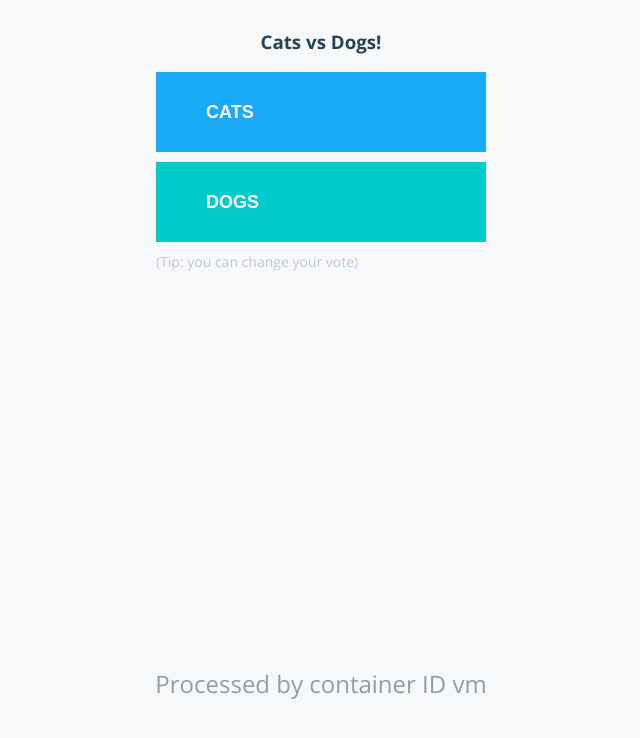
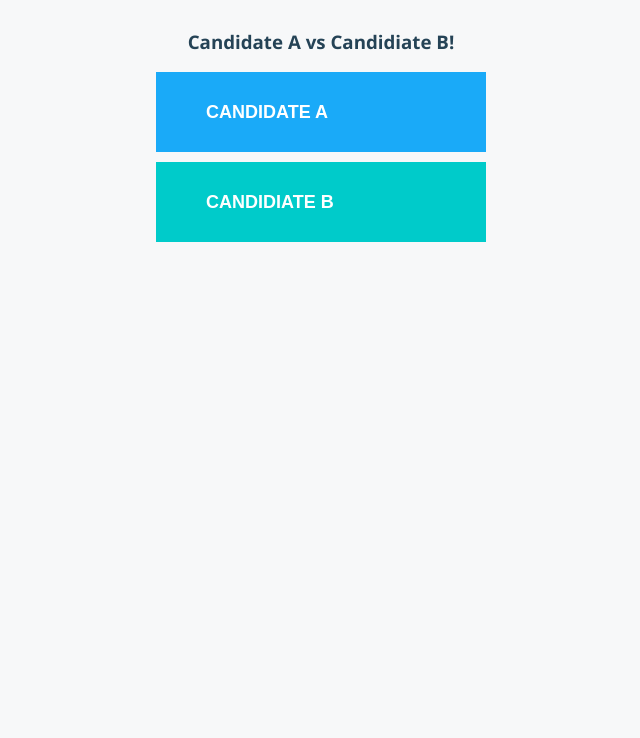
Before and after one commit to saaryan-299/major-project-2, a Flask app: page / in a window 1280 px wide. Shown: the top 738 px of the page, without its empty margins (319-959 px from the left). Run offline with Flask 2, Linux system fonts and the light colour scheme; some libraries are stand-ins or nearby versions.

Commit message:
changed candidate name

```diff
--- a/result/dotnet/Result/appsettings.json
+++ b/result/dotnet/Result/appsettings.json
@@ -1,7 +1,7 @@
 {
   "Voting": {
-    "OptionA": "Cats",
-    "OptionB": "Dogs"
+    "OptionA": "Candidate A",
+    "OptionB": "Candidate B"
   },
   "ResultsTimer": {
     "PublishMilliseconds": 2500
--- a/result/views/index.html
+++ b/result/views/index.html
@@ -2,7 +2,7 @@
 <html ng-app="catsvsdogs">
   <head>
     <meta charset="utf-8">
-    <title>Cats vs Dogs -- Result</title>
+    <title>Candidate A vs B  Vote Result</title>
     <base href="/index.html">
     <meta name = "viewport" content = "width=device-width, initial-scale = 1.0">
     <meta name="keywords" content="docker-compose, docker, stack">
@@ -20,12 +20,12 @@
       <div id="content-container-center">
         <div id="choice">
           <div class="choice cats">
-            <div class="label">Cats</div>
+            <div class="label">Candidate A</div>
             <div class="stat">{{aPercent | number:1}}%</div>
           </div>
           <div class="divider"></div>
           <div class="choice dogs">
-            <div class="label">Dogs</div>
+            <div class="label">Candidate B</div>
             <div class="stat">{{bPercent | number:1}}%</div>
           </div>
         </div>
--- a/vote/app.py
+++ b/vote/app.py
@@ -6,8 +6,8 @@ import random
 import json
 import logging
 
-option_a = os.getenv('OPTION_A', "Cats")
-option_b = os.getenv('OPTION_B', "Dogs")
+option_a = os.getenv('OPTION_A', "Candidate A")
+option_b = os.getenv('OPTION_B', "Candidiate B")
 hostname = socket.gethostname()
 
 app = Flask(__name__)
--- a/vote/dotnet/Vote/appsettings.json
+++ b/vote/dotnet/Vote/appsettings.json
@@ -1,7 +1,7 @@
 {
   "Voting": {
-    "OptionA": "Cats",
-    "OptionB":  "Dogs"
+    "OptionA": "Candidate A",
+    "OptionB":  "Candidate B"
   },
   "MessageQueue": {
     "Enabled": true,
--- a/vote/static/stylesheets/style.css
+++ b/vote/static/stylesheets/style.css
@@ -33,21 +33,6 @@ button.a{
 
 button.b{
   background-color: #00cbca;
-}
-
-#tip{
-  text-align: left;
-  color: #c0c9ce;
-  font-size: 14px;
-}
-
-#hostname{
-  position: absolute;
-  bottom: 100px;
-  right: 0;
-  left: 0;
-  color: #8f9ea8;
-  font-size: 24px;
 }
 
 #content-container{
--- a/vote/templates/index.html
+++ b/vote/templates/index.html
@@ -18,12 +18,6 @@
           <button id="a" type="submit" name="vote" class="a" value="a">{{option_a}}</button>
           <button id="b" type="submit" name="vote" class="b" value="b">{{option_b}}</button>
         </form>
-        <div id="tip">
-          (Tip: you can change your vote)
-        </div>
-        <div id="hostname">
-          Processed by container ID {{hostname}}
-        </div>
       </div>
     </div>
     <script src="http://code.jquery.com/jquery-latest.min.js" type="text/javascript"></script>
```
